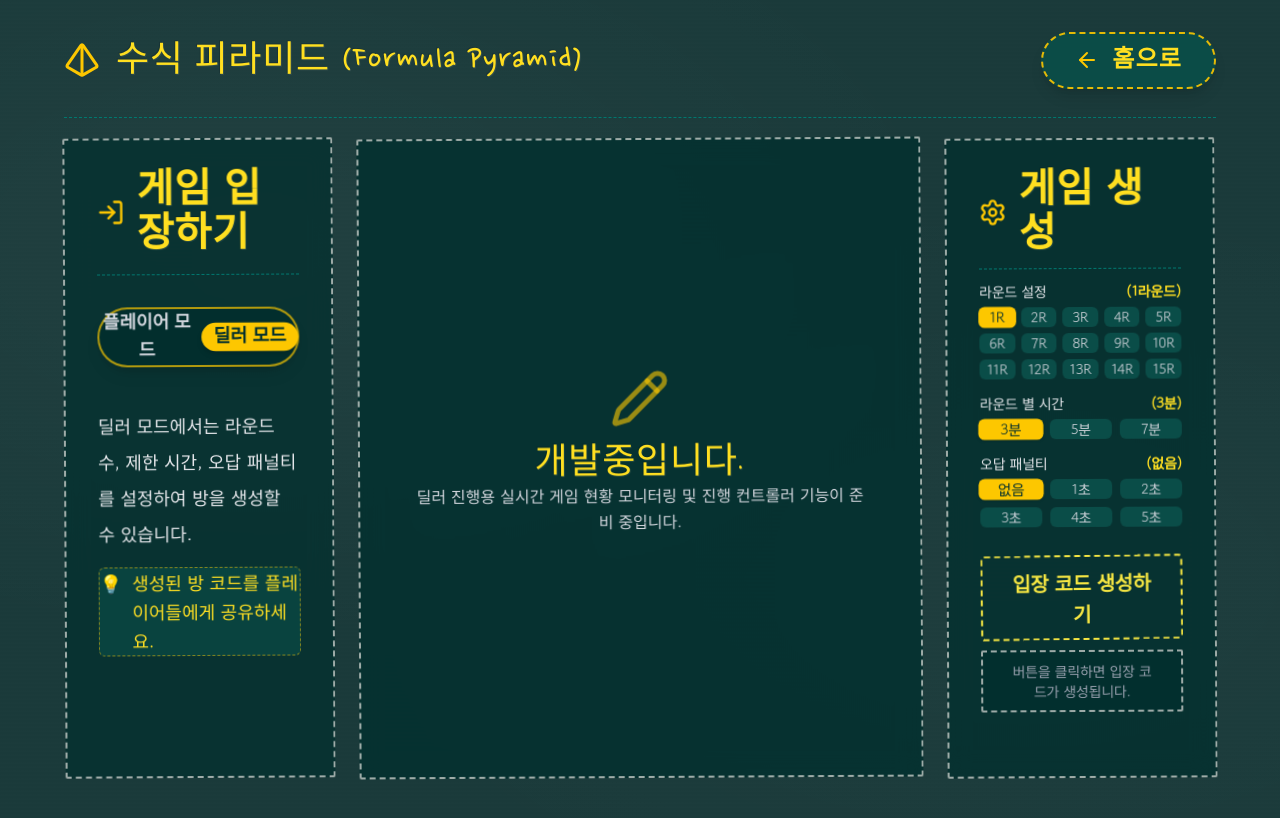
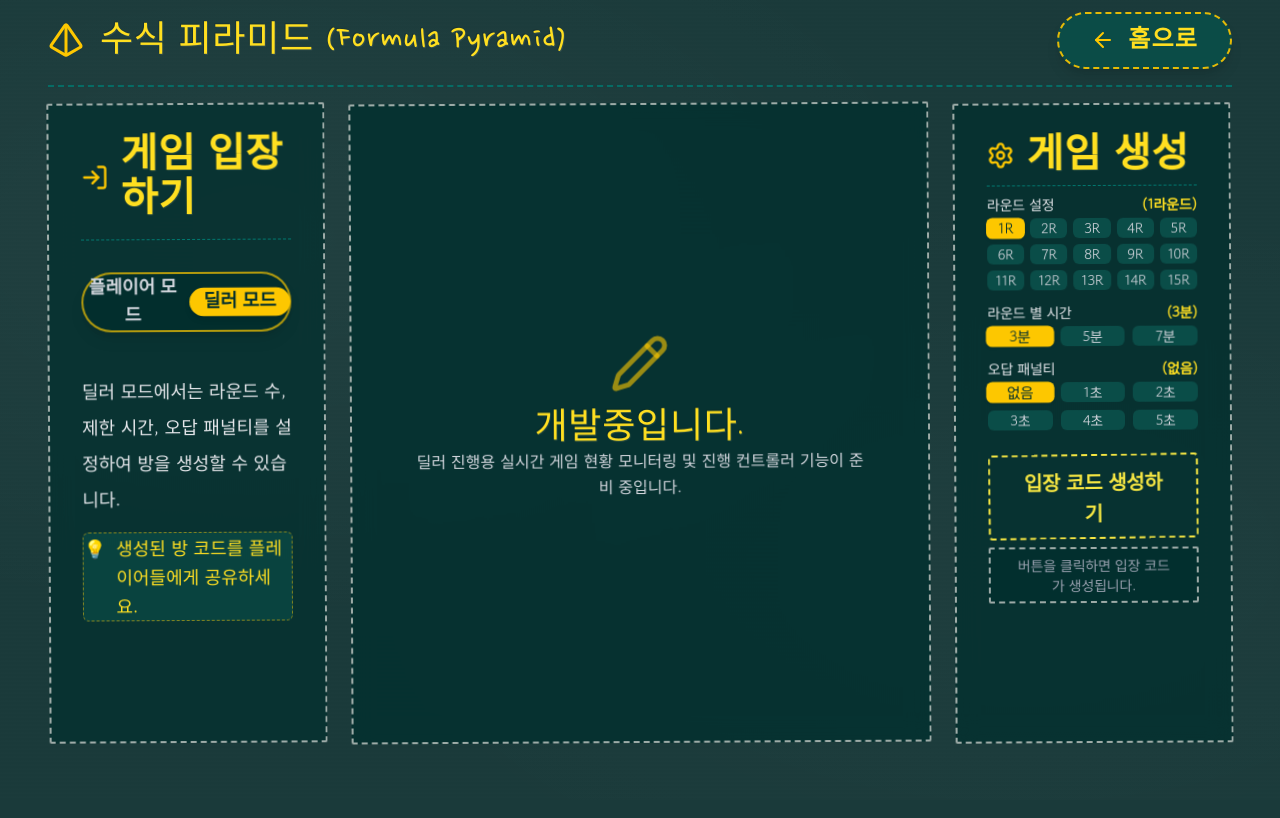
Before and after one commit to rlawlsdnjs78-infinity/infinitymath, a Next.js app: page /formula-pyramid in a window 1280 px wide. Both pictures are taken after a click on the button "딜러 모드". Shown: the top 818 px of the page. Built offline with nearby package versions, Linux system fonts and the light colour scheme.

Commit message:
fix: compact page padding, title margins, and card height so all 3 cards fit on tablet screens without scrollbars

```diff
--- a/src/app/formula-pyramid/page.tsx
+++ b/src/app/formula-pyramid/page.tsx
@@ -273,12 +273,12 @@ export default function FormulaPyramidPage() {
 
   return (
     <div
-      className="w-full flex-1 flex flex-col items-center justify-start pb-12"
+      className="w-full flex-1 flex flex-col items-center justify-start"
       style={{
-        paddingTop: "1.25rem",
-        paddingBottom: "3rem",
-        paddingLeft: "clamp(1.5rem, 5vw, 5rem)",
-        paddingRight: "clamp(1.5rem, 5vw, 5rem)",
+        paddingTop: "0.5rem",
+        paddingBottom: "1rem",
+        paddingLeft: "clamp(1rem, 4vw, 3rem)",
+        paddingRight: "clamp(1rem, 4vw, 3rem)",
       }}
     >
       <div className="w-full max-w-[1550px] flex flex-col mx-auto">
@@ -287,7 +287,7 @@ export default function FormulaPyramidPage() {
            ─────────────────────────────────────────────────────────────────── */}
         <div
           className="flex items-center justify-between w-full"
-          style={{ marginTop: "0.75rem", marginBottom: "1.25rem" }}
+          style={{ marginTop: "0.25rem", marginBottom: "0.75rem" }}
         >
           <div>
             <h1
@@ -318,8 +318,8 @@ export default function FormulaPyramidPage() {
 
         {/* 상단 게임 소개와 UI 사이의 점선 구분선 */}
         <div
-          className="w-full border-t border-dashed border-teal-700"
-          style={{ marginTop: "0.5rem", marginBottom: "1.25rem" }}
+          className="w-full border-t-2 border-dashed border-teal-700/80"
+          style={{ marginTop: "0.25rem", marginBottom: "1rem" }}
         />
 
         {/* ───────────────────────────────────────────────────────────────────
@@ -675,7 +675,7 @@ export default function FormulaPyramidPage() {
           </div>
 
           {/* ── [우측 박스] xl:col-span-3 ─────────────────────────────────── */}
-          <div className="xl:col-span-3 chalk-box content-box flex flex-col bg-teal-950/80 backdrop-blur-md h-full min-h-[640px] p-6 sm:p-7">
+          <div className="xl:col-span-3 chalk-box content-box flex flex-col bg-teal-950/80 backdrop-blur-md h-full min-h-[480px] p-4 sm:p-5">
             {mode === "player" ? (
               <>
                 {/* [요구사항 3] 카드 헤더 높이 및 정렬 통일 */}
@@ -797,13 +797,13 @@ export default function FormulaPyramidPage() {
 
                 <div
                   className="w-full border-t border-dashed border-teal-700"
-                  style={{ marginTop: "0.75rem", marginBottom: "0.75rem" }}
+                  style={{ marginTop: "0.5rem", marginBottom: "0.5rem" }}
                 />
 
-                <div className="flex flex-col py-1">
-                  <div className="flex flex-col gap-3.5">
+                <div className="flex flex-col py-0.5">
+                  <div className="flex flex-col gap-3">
                     {/* [요구사항] 게임 설명 본문 항목과 100% 동일한 글씨 크기(text-sm) & 폰트(var(--font-body)) 적용 */}
-                    <div className="flex flex-col gap-1.5">
+                    <div className="flex flex-col gap-1">
                       <div
                         className="flex items-center justify-between w-full text-sm text-gray-200 font-medium"
                         style={{ fontFamily: "var(--font-body)", letterSpacing: "-0.015em" }}
@@ -817,7 +817,7 @@ export default function FormulaPyramidPage() {
                             key={r}
                             type="button"
                             onClick={() => setSelectedRound(r)}
-                            className={`py-1.5 text-sm font-medium rounded-md transition-all ${
+                            className={`py-1 text-sm font-medium rounded-md transition-all ${
                               selectedRound === r
                                 ? "bg-yellow-400 text-teal-950 shadow scale-105"
                                 : "bg-teal-900/90 text-gray-300 hover:bg-teal-800"
@@ -831,7 +831,7 @@ export default function FormulaPyramidPage() {
                     </div>
 
                     {/* [요구사항 1] 라운드 별 시간 3분, 5분, 7분 3개로 구성 */}
-                    <div className="flex flex-col gap-1.5">
+                    <div className="flex flex-col gap-1">
                       <div
                         className="flex items-center justify-between w-full text-sm text-gray-200 font-medium"
                         style={{ fontFamily: "var(--font-body)", letterSpacing: "-0.015em" }}
@@ -845,7 +845,7 @@ export default function FormulaPyramidPage() {
                             key={t}
                             type="button"
                             onClick={() => setSelectedTime(t)}
-                            className={`py-2 text-sm font-medium rounded-md transition-all ${
+                            className={`py-1.5 text-sm font-medium rounded-md transition-all ${
                               selectedTime === t
                                 ? "bg-yellow-400 text-teal-950 shadow scale-105"
                                 : "bg-teal-900/90 text-gray-300 hover:bg-teal-800"
@@ -858,7 +858,7 @@ export default function FormulaPyramidPage() {
                       </div>
                     </div>
 
-                    <div className="flex flex-col gap-1.5">
+                    <div className="flex flex-col gap-1">
                       <div
                         className="flex items-center justify-between w-full text-sm text-gray-200 font-medium"
                         style={{ fontFamily: "var(--font-body)", letterSpacing: "-0.015em" }}
@@ -872,7 +872,7 @@ export default function FormulaPyramidPage() {
                             key={p}
                             type="button"
                             onClick={() => setSelectedPenalty(p)}
-                            className={`py-1.5 text-sm font-medium rounded-md transition-all ${
+                            className={`py-1 text-sm font-medium rounded-md transition-all ${
                               selectedPenalty === p
                                 ? "bg-yellow-400 text-teal-950 shadow scale-105"
                                 : "bg-teal-900/90 text-gray-300 hover:bg-teal-800"
@@ -886,22 +886,22 @@ export default function FormulaPyramidPage() {
                     </div>
                   </div>
 
-                  {/* [요구사항] 11R~15R과 라운드별 시간 사이 간격(14px)의 정확히 2배(28px = marginTop: 1.75rem) 적용 */}
-                  <div className="flex flex-col gap-2.5" style={{ marginTop: "1.75rem" }}>
+                  {/* [요구사항] 11R~15R과 라운드별 시간 사이 간격(12px: gap-3)의 정확히 2배(24px = marginTop: 1.5rem) 적용 */}
+                  <div className="flex flex-col gap-2" style={{ marginTop: "1.5rem" }}>
                     <button
                       type="button"
                       onClick={handleCreateGame}
-                      className="btn-chalk w-full justify-center py-2.5 text-base sm:text-lg font-bold"
+                      className="btn-chalk w-full justify-center py-2 text-base sm:text-lg font-bold"
                       style={{ fontFamily: "var(--font-body)", letterSpacing: "-0.015em" }}
                     >
                       입장 코드 생성하기
                     </button>
 
-                    <div className="chalk-box-straight bg-teal-950 px-3 py-2 flex items-center justify-center min-h-[62px] h-[62px] border-dashed border-teal-600 text-center rounded-md transition-all">
+                    <div className="chalk-box-straight bg-teal-950 px-3 py-1.5 flex items-center justify-center min-h-[56px] h-[56px] border-dashed border-teal-600 text-center rounded-md transition-all">
                       {generatedRoomCode ? (
                         <div className="flex items-center gap-3">
                           <span
-                            className="text-3xl sm:text-3.5xl text-yellow-300 font-extrabold leading-none"
+                            className="text-2.5xl sm:text-3xl text-yellow-300 font-extrabold leading-none"
                             style={{ fontFamily: "var(--font-chalk)", letterSpacing: "0.2em" }}
                           >
                             {generatedRoomCode}
@@ -915,7 +915,7 @@ export default function FormulaPyramidPage() {
                             className="p-1 text-yellow-400 hover:text-yellow-200 transition-colors cursor-pointer hover:scale-110"
                             title="코드 복사"
                           >
-                            <Copy size={20} />
+                            <Copy size={18} />
                           </button>
                         </div>
                       ) : (
```
